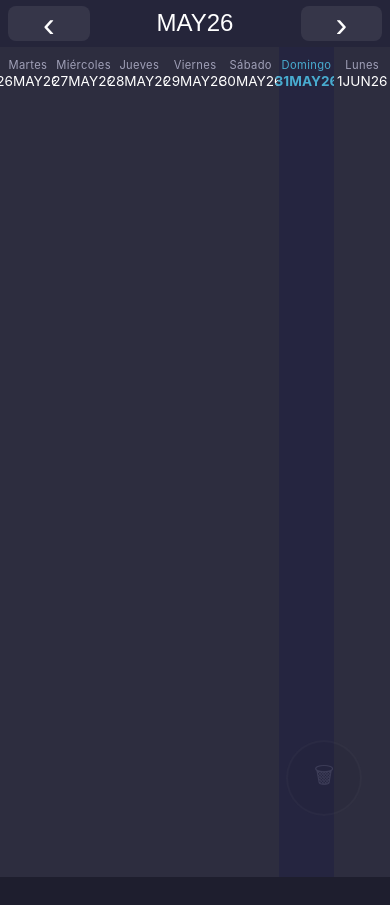
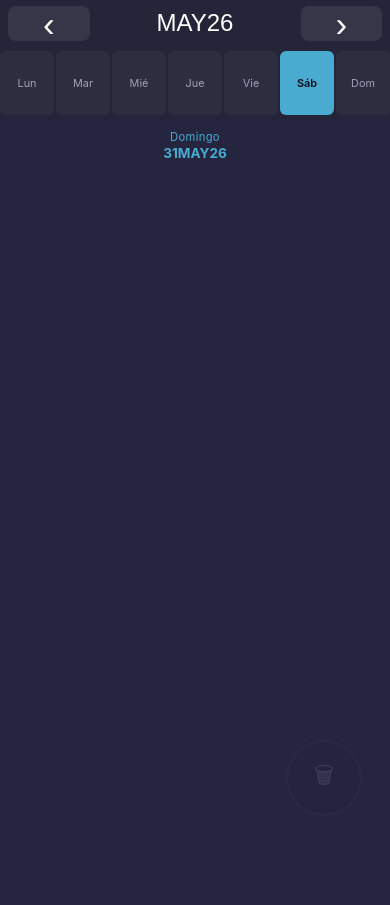
Before and after one commit to DanielBarragan96/ruta-js, a React (Create React App) app: page / in a window 390 px wide. Before the commit the page ends 877 px from the top, so only its background shows below. Built offline with nearby package versions, Linux system fonts and the light colour scheme.

Commit message:
feat: first mobile implementation

```diff
--- a/src/App.js
+++ b/src/App.js
@@ -120,6 +120,11 @@ function getMonday(d) {
   return date;
 }
 
+function getTodayDayIndex() {
+  const day = new Date().getDay(); // 0=Sun, 1=Mon, ..., 6=Sat
+  return day === 0 ? 6 : day - 1; // ISO Mon=0, Tue=1, ..., Sun=6
+}
+
 function sortTasks(array) {
   array.sort((task1, task2) => {
     const task1Date = Date.parse(task1.date);
@@ -161,6 +166,7 @@ function App() {
   const todayMonday = formatDate(getMonday(new Date()));
   const [anchorDate, setAnchorDate] = useState(todayMonday);
   const [data, setData] = useState(() => castData(loadTasks(), todayMonday));
+  const [selectedDayIndex, setSelectedDayIndex] = useState(getTodayDayIndex);
   const [showModal, setShowModal] = useState(false);
   const [editingTask, setEditingTask] = useState(null);
   const [isDragging, setIsDragging] = useState(false);
@@ -176,6 +182,7 @@ function App() {
       d.setDate(d.getDate() + dir * 7);
       return formatDate(d);
     });
+    setSelectedDayIndex(0);
   };
 
   let onDragStart = () => {
@@ -189,6 +196,25 @@ function App() {
     const { destination, source } = result;
 
     if (!destination) return;
+
+    // Dropped on a day tab — move to that day and navigate there
+    if (destination.droppableId.startsWith("tab-")) {
+      const destDayIndex = parseInt(destination.droppableId.split("-")[1], 10);
+      const srcDayIndex = parseInt(source.droppableId, 10);
+      if (destDayIndex === srcDayIndex) {
+        setSelectedDayIndex(destDayIndex);
+        return;
+      }
+      const task = data[srcDayIndex][source.index];
+      task.date = currWeek[destDayIndex];
+      data[srcDayIndex].splice(source.index, 1);
+      data[destDayIndex].push(task);
+      setSelectedDayIndex(destDayIndex);
+      restartIndexes();
+      saveTasks(data.flat());
+      setData([...data]);
+      return;
+    }
 
     // Dropped on the trash zone — delete the task
     if (destination.droppableId === "trash") {
@@ -263,7 +289,13 @@ function App() {
         date={currWeek[0]}
         onPrevWeek={() => shiftWeek(-1)}
         onNextWeek={() => shiftWeek(1)}
-        onSelectDate={(date) => setAnchorDate(formatDate(getMonday(date)))}
+        onSelectDate={(date) => {
+          setAnchorDate(formatDate(getMonday(date)));
+          setSelectedDayIndex(0);
+        }}
+        currWeek={currWeek}
+        selectedDayIndex={selectedDayIndex}
+        onSelectDay={setSelectedDayIndex}
       />
       <div className="app">
         {data.map((tasks, i) => (
@@ -277,6 +309,7 @@ function App() {
             isDragging={isDragging}
             wasDragging={wasDragging}
             isToday={currWeek[i] === formatDate(new Date())}
+            isActive={i === selectedDayIndex}
           />
         ))}
       </div>
--- a/src/Column.css
+++ b/src/Column.css
@@ -59,3 +59,18 @@
 .draggable:hover {
   background-color: rgba(255, 255, 255, 0.03);
 }
+
+@media (max-width: 768px) {
+  .column_container {
+    display: none;
+  }
+  .column_container--active {
+    display: flex;
+    flex-direction: column;
+    width: 100%;
+  }
+  .draggable {
+    /* 100vh on iOS Safari excludes browser chrome; tune during testing if content clips */
+    min-height: calc(100vh - 120px);
+  }
+}
--- a/src/Column.jsx
+++ b/src/Column.jsx
@@ -17,10 +17,10 @@ function getColumnParts(date) {
   return { dayInitial, dateLabel };
 }
 
-export default function Column({ date, tasks, index, onAddCard, onEdit, isDragging, wasDragging, isToday }) {
+export default function Column({ date, tasks, index, onAddCard, onEdit, isDragging, wasDragging, isToday, isActive }) {
   const { dayInitial, dateLabel } = getColumnParts(date);
   return (
-    <div className="column_container">
+    <div className={"column_container" + (isActive ? " column_container--active" : "")}>
       <div className={"task_list" + (isToday ? " task_list--today" : "")}>
         <div className={"title" + (isToday ? " title--today" : "")}>
           <span className="title-day">{dayInitial}</span>
--- a/src/NavBar.css
+++ b/src/NavBar.css
@@ -146,3 +146,60 @@ button:disabled {
 .react-calendar__month-view__weekdays abbr {
   text-decoration: none;
 }
+
+/* Mobile-only day tab strip */
+.day-tab-strip {
+  display: none;
+}
+
+@media (max-width: 768px) {
+  .day-tab-strip {
+    display: flex;
+    grid-column: 1 / -1; /* span all 3 navbar grid columns */
+    width: 100%;
+    gap: 2px;
+    padding: 4px 0;
+  }
+
+  .day-tab {
+    flex: 1;
+    min-width: 0;
+    min-height: 44px; /* minimum tap/drop target per iOS HIG */
+    padding: 10px 2px;
+    border: none;
+    border-radius: 6px;
+    background: var(--bg-surface);
+    color: var(--text-muted);
+    font-size: 0.68rem;
+    cursor: pointer;
+    text-align: center;
+    display: flex;
+    align-items: center;
+    justify-content: center;
+    transition: background 0.12s;
+    user-select: none;
+  }
+
+  .day-tab--active {
+    background: var(--accent);
+    color: #0f0f1a;
+    font-weight: 600;
+  }
+
+  .day-tab--today {
+    color: var(--accent);
+    font-weight: 600;
+  }
+
+  .day-tab--today.day-tab--active {
+    color: #0f0f1a;
+  }
+
+  .day-tab--drop {
+    background: var(--accent);
+    color: #0f0f1a;
+    font-weight: 700;
+    transform: scaleY(1.15);
+    opacity: 1;
+  }
+}
--- a/src/NavBar.jsx
+++ b/src/NavBar.jsx
@@ -1,9 +1,31 @@
 import React, { useRef, useEffect, useState } from "react";
 import Calendar from "react-calendar";
 import "react-calendar/dist/Calendar.css";
+import { Droppable } from "react-beautiful-dnd";
 import "./NavBar.css";
 
-export default function NavBar({ date, onPrevWeek, onNextWeek, onSelectDate }) {
+const DAY_SHORT = ["Lun", "Mar", "Mié", "Jue", "Vie", "Sáb", "Dom"];
+
+// NavBar can't import formatDate from App.js (not exported), so this duplicates
+// the same local-time logic to avoid the UTC-midnight shift.
+function todayLocalStr() {
+  const d = new Date();
+  return [
+    d.getFullYear(),
+    String(d.getMonth() + 1).padStart(2, "0"),
+    String(d.getDate()).padStart(2, "0"),
+  ].join("-");
+}
+
+export default function NavBar({
+  date,
+  onPrevWeek,
+  onNextWeek,
+  onSelectDate,
+  currWeek,
+  selectedDayIndex,
+  onSelectDay,
+}) {
   const [showCal, setShowCal] = useState(false);
   const [hoveredWeek, setHoveredWeek] = useState(null);
   const calRef = useRef(null);
@@ -57,6 +79,8 @@ export default function NavBar({ date, onPrevWeek, onNextWeek, onSelectDate }) {
     .toUpperCase();
   const year = displayDate.getFullYear().toString().substring(2, 4);
 
+  const todayStr = todayLocalStr();
+
   return (
     <div className="navbar_container">
       <button className="nav-btn" onClick={onPrevWeek}>&#8249;</button>
@@ -84,6 +108,32 @@ export default function NavBar({ date, onPrevWeek, onNextWeek, onSelectDate }) {
           </div>
         </div>
       )}
+
+      {/* Mobile-only day tab strip — hidden on desktop via CSS */}
+      <div className="day-tab-strip">
+        {DAY_SHORT.map((name, i) => (
+          // direction="horizontal" has no layout effect for drop-only targets (no Draggable
+          // children), but tells react-beautiful-dnd to use horizontal hit-test geometry.
+          <Droppable key={i} droppableId={`tab-${i}`} direction="horizontal">
+            {(provided, snapshot) => (
+              <div
+                ref={provided.innerRef}
+                {...provided.droppableProps}
+                className={[
+                  "day-tab",
+                  i === selectedDayIndex ? "day-tab--active" : "",
+                  snapshot.isDraggingOver ? "day-tab--drop" : "",
+                  currWeek && currWeek[i] === todayStr ? "day-tab--today" : "",
+                ].filter(Boolean).join(" ")}
+                onClick={() => onSelectDay(i)}
+              >
+                {name}
+                {provided.placeholder}
+              </div>
+            )}
+          </Droppable>
+        ))}
+      </div>
     </div>
   );
 }
--- a/src/Task.css
+++ b/src/Task.css
@@ -35,6 +35,15 @@
   color: white;
 }
 
+@media (max-width: 768px) {
+  .task {
+    max-width: 88%;
+    margin-left: auto;
+    margin-right: auto;
+    margin-bottom: 8px;
+  }
+}
+
 .bandera {
   background-color: yellow;
   border: 1px transparent;
```
